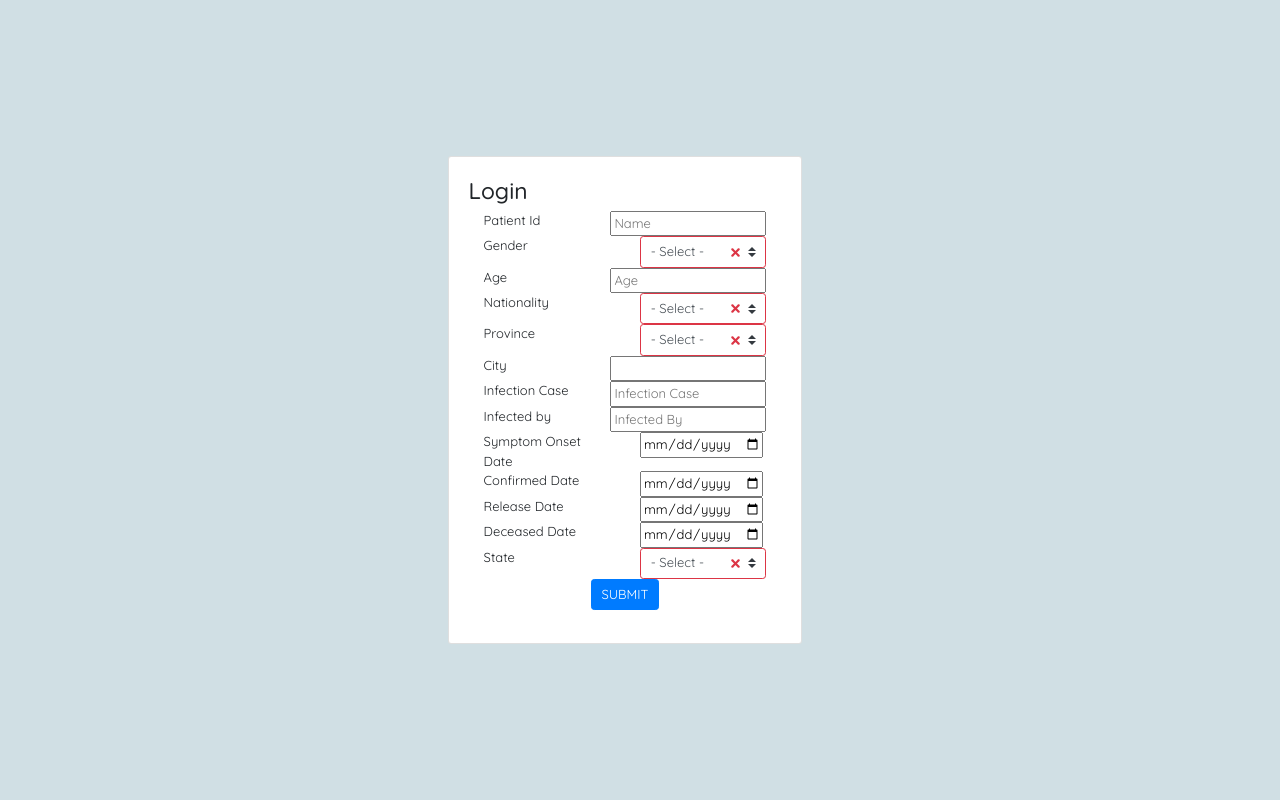
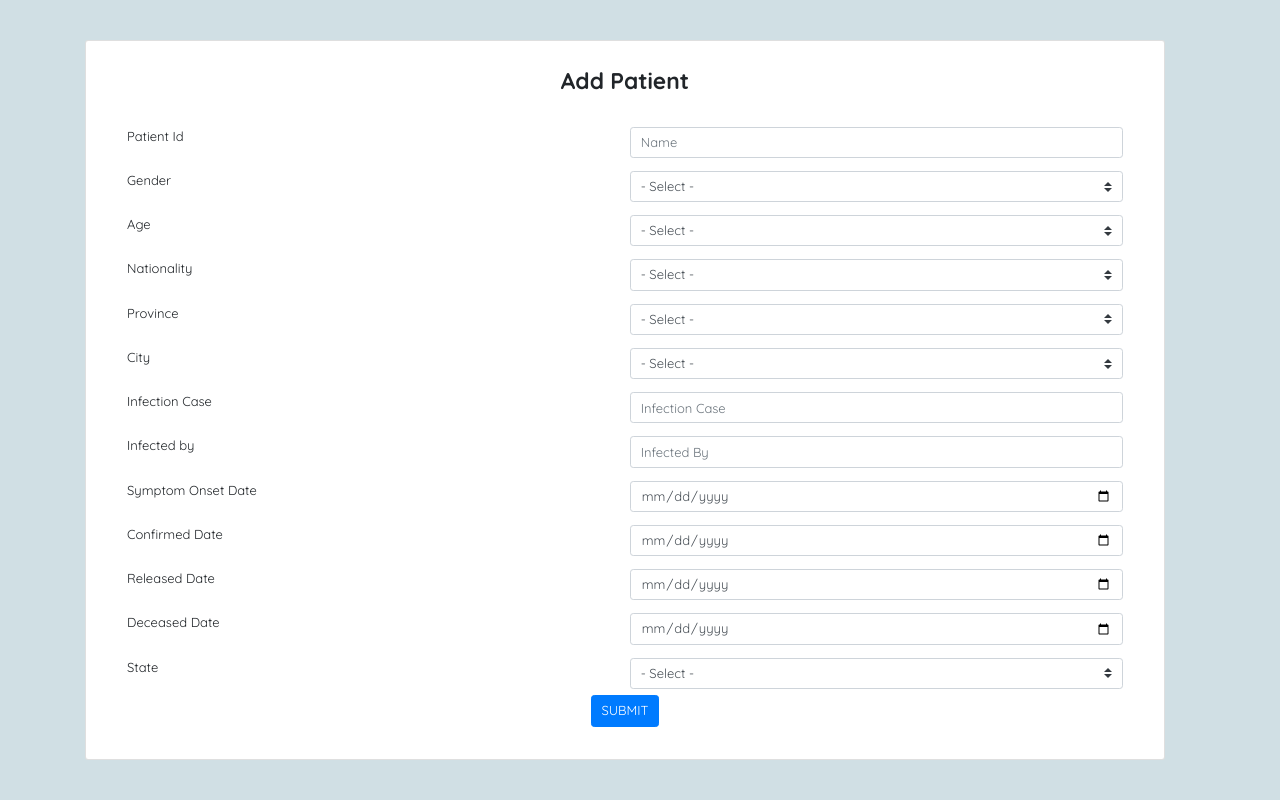
Before and after one commit to JuanAnthoniusKusjadi/TUBES-02-MANPRO, a PHP site: template app/views/pages/admin/addPatient.php in a window 1280 px wide. Run offline with PHP 8.4, Linux system fonts and the light colour scheme; the template is opened without the code that fills it, so the values that code supplies are empty; some libraries are stand-ins or nearby versions.

Commit message:
Menambahkan ; yang kurang

```diff
--- a/app/models/QueryPatient.php
+++ b/app/models/QueryPatient.php
@@ -202,9 +202,9 @@ class QueryPatient extends Model
 
         $state = "released_date";
         if($idState == "2"){
-            $state = "deceased_date"
+            $state = "deceased_date";
         } else if($idState == "3"){
-            $state = "confirmed_date"
+            $state = "confirmed_date";
         }
 
         $queryPatient = "
@@ -225,7 +225,7 @@ class QueryPatient extends Model
                 '$state' = '$date'
             WHERE
                 patient_id = '$id'
-        "
+        ";
 
         $query_result = $this->db->executeNonSelectQuery($queryDate);
 
--- a/app/views/pages/admin/addPatient.php
+++ b/app/views/pages/admin/addPatient.php
@@ -1,21 +1,22 @@
 
 <div class="container d-flex align-items-center min-vh-100">
     <div class="row w-100 justify-content-center">
+        <div class="col">
             <div class="card p-4">
-            <h3>Login</h3>
+                <h3 class="text-center p-2 mb-4 font-weight-bold">Add Patient</h3>
                 <div class="container">
-                <form class="was-validated">
-                    <div class="row">
+                    <form class="">
+                        <div class="form-row p-2">
                             <div class="col">Patient Id</div>
                             <div class="col">
-                            <input type="text" placeholder="Name">
+                                <input type="text" class="form-control" placeholder="Name" name="name" required>
                             </div>
                         </div>
 
-                    <div class="row">
+                        <div class="form-row p-2">
                             <div class="col">Gender</div>
                             <div class="col">
-                            <select class="custom-select" name="option" required>
+                                <select class="custom-select" name="sex" required>
                                     <option value="">- Select -</option>
                                     <option value="0">Male</option>
                                     <option value="1">Female</option>
@@ -23,17 +24,29 @@
                             </div>
                         </div>
 
-                    <div class="row">
+                        <div class="form-row p-2">
                             <div class="col">Age</div>
                             <div class="col">
-                            <input type="text" placeholder="Age">
+                                <select class="custom-select" name="age" required>
+                                    <option value="">- Select -</option>
+                                    <option value="10s">10s</option>
+                                    <option value="20s">20s</option>
+                                    <option value="30s">30s</option>
+                                    <option value="40s">40s</option>
+                                    <option value="50s">50s</option>
+                                    <option value="60s">60s</option>
+                                    <option value="70s">70s</option>
+                                    <option value="80s">80s</option>
+                                    <option value="90s">90s</option>
+                                    <option value="100s">100s</option>
+                                </select>
                             </div>
                         </div>
 
-                    <div class="row">
+                        <div class="form-row p-2">
                             <div class="col">Nationality</div>
                             <div class="col">
-                            <select class="custom-select" name="option" required>
+                                <select class="custom-select" name="country" required>
                                     <option value="">- Select -</option>
                                     <option value="1">Korea</option>
                                     <option value="2">China</option>
@@ -55,10 +68,10 @@
                             </div>
                         </div>
 
-                    <div class="row">
+                        <div class="form-row p-2">
                             <div class="col">Province</div>
                             <div class="col">
-                            <select class="custom-select" name="option" required>
+                                <select class="custom-select" name="province" required>
                                     <option value="">- Select -</option>
                                     <option value="0">Tidak Diketahui</option>
                                     <option value="1">Seoul</option>
@@ -82,59 +95,61 @@
                             </div>
                         </div>
 
-                    <div class="row">
+                        <div class="form-row p-2">
                             <div class="col">City</div>
                             <div class="col">
-                            <input type="text">
+                            <select class="custom-select" name="city" required>
+                                    <option value="">- Select -</option>
+                                </select>
                             </div>
                         </div>
 
-                    <div class="row">
+                        <div class="form-row p-2">
                             <div class="col">Infection Case</div>
                             <div class="col">
-                            <input type="text" placeholder="Infection Case">
+                                <input type="text" placeholder="Infection Case" class="form-control" name="infection_case" required>
                             </div>
                         </div>
 
-                    <div class="row">
+                        <div class="form-row p-2">
                             <div class="col">Infected by</div>
                             <div class="col">
-                            <input type="text" placeholder="Infected By">
+                                <input type="text" placeholder="Infected By" class="form-control" name="infected_by" required>
                             </div>
                         </div>
 
-                    <div class="row">
+                        <div class="form-row p-2">
                             <div class="col">Symptom Onset Date</div>
                             <div class="col">
-                            <input  type="date" >
+                                <input type="date" class="form-control" name="sympton_onset_date">
                             </div>
                         </div>
 
-                    <div class="row">
+                        <div class="form-row p-2">
                             <div class="col">Confirmed Date</div>
                             <div class="col">
-                            <input type="date" >
+                                <input type="date" class="form-control" name="confirm_date">
                             </div>
                         </div>
 
-                    <div class="row">
-                        <div class="col">Release Date</div>
+                        <div class="form-row p-2">
+                            <div class="col">Released Date</div>
                             <div class="col">
-                            <input type="date" >
+                                <input type="date" class="form-control" name="released_date">
                             </div>
                         </div>
 
-                    <div class="row">
+                        <div class="form-row p-2">
                             <div class="col">Deceased Date</div>
                             <div class="col">
-                            <input  type="date" >
+                                <input  type="date" class="form-control" name="deceased_date">
                             </div>
                         </div>
 
-                    <div class="row">
+                        <div class="form-row p-2">
                             <div class="col">State</div>
                             <div class="col">
-                            <select class="custom-select" name="option" required>
+                                <select class="custom-select" name="state" required>
                                     <option value="">- Select -</option>
                                     <option value="released">released</option>
                                     <option value="deceased">deceased</option>
@@ -151,3 +166,4 @@
             </div>
         </div>
     </div>
+</div>
--- a/app/views/pages/admin/patient.php
+++ b/app/views/pages/admin/patient.php
@@ -2,6 +2,11 @@
     <div class="row my-3">
         <div class="col">
             <h3>List Patient</h3>
+        </div>
+        <div class="col">
+            <button class="btn btn-success float-right font-weight-bold" onclick="location.href = './admin?page=addPatient'">
+                ADD PATIENT
+            </button>
         </div>
     </div>
     <div class="row">
```
Lines whose indentation alone changed are shown as unchanged.
